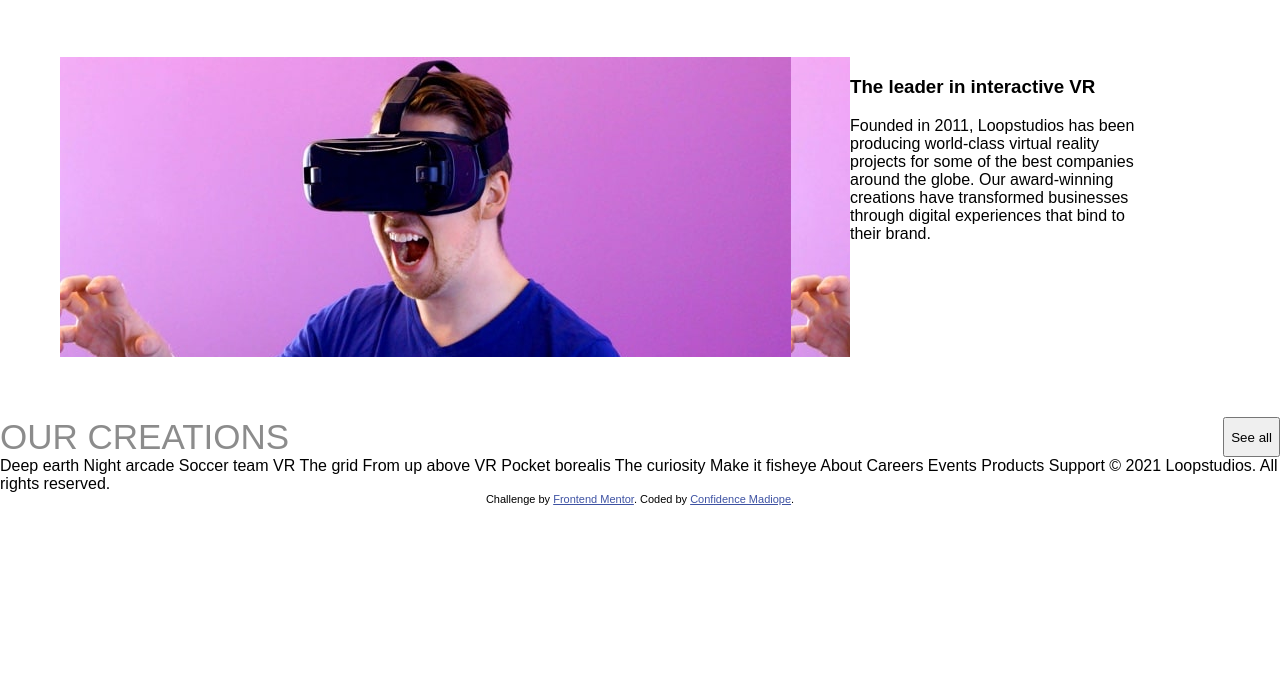
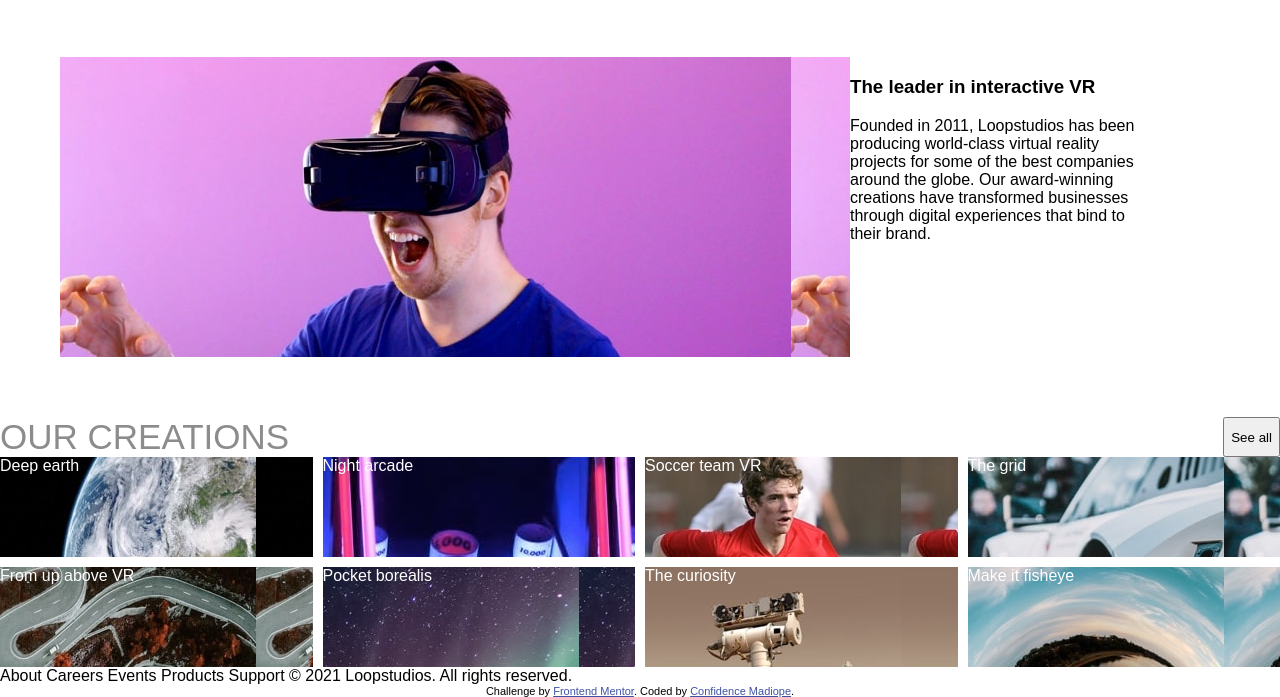
Before and after one commit to CMadiope/loopstudios-landing-page-main, a plain HTML site: page index.html in a window 1280 px wide. Shown: the part 324-1021 px from the top of the page. Before the commit the page ends 829 px from the top, so only its background shows below. Drawn offline with Linux system fonts and the light colour scheme.

Commit message:
ADD: thumbnail images

```diff
--- a/index.css
+++ b/index.css
@@ -69,3 +69,44 @@ nav ul li a{
   font-weight: lighter;
   color: hsl(0, 0%, 55%);
 }
+.mid-section{
+
+}
+.thumbnails{
+  display: grid;
+  grid-template-columns: repeat(4, 1fr);
+  gap: 10px;
+  grid-auto-rows: minmax(100px, auto);
+}
+.deep{
+  background-image: url(./images/desktop/image-deep-earth.jpg);
+  color: white;
+}
+.night{
+  background-image: url(./images/desktop/image-night-arcade.jpg);
+  color: white;
+}
+.soccer{
+  color: white;
+  background-image: url(./images/desktop/image-soccer-team.jpg);
+}
+.grid{
+  color: white;
+  background-image: url(./images/desktop/image-grid.jpg);
+}
+.above{
+color: white;
+background-image: url(./images/desktop/image-from-above.jpg);
+}
+.pocket{
+  color: white;
+  background-image: url(./images/desktop/image-pocket-borealis.jpg);
+}
+.curiosity{
+  color: white;
+  background-image: url(./images/desktop/image-curiosity.jpg);
+}
+.fish{
+  color: white;
+  background-image: url(./images/desktop/image-fisheye.jpg);
+}
--- a/index.html
+++ b/index.html
@@ -74,12 +74,38 @@
             See all
           </button>
         </div>
+        <div class="thumbnails">
+          <div class="deep">
+            Deep earth
+          </div>
+          <div class="night">
+            Night arcade
+          </div>
+          <div class="soccer">
+            Soccer team VR
+          </div>
+          <div class="grid">
+            The grid
+          </div>
+          <div class="above">
+            From up above VR
+          </div>
+          <div class="pocket">
+            Pocket borealis
+          </div>
+          <div class="curiosity">
+            The curiosity
+          </div>
+          <div class="fish">
+            Make it fisheye
+          </div>
+        </div>
       </section>
     </main>
 
-       Deep
-    earth Night arcade Soccer team VR The grid From up above VR Pocket borealis
-    The curiosity Make it fisheye About Careers Events Products Support © 2021
+
+
+      About Careers Events Products Support © 2021
     Loopstudios. All rights reserved.
 
     <div class="attribution">
```
